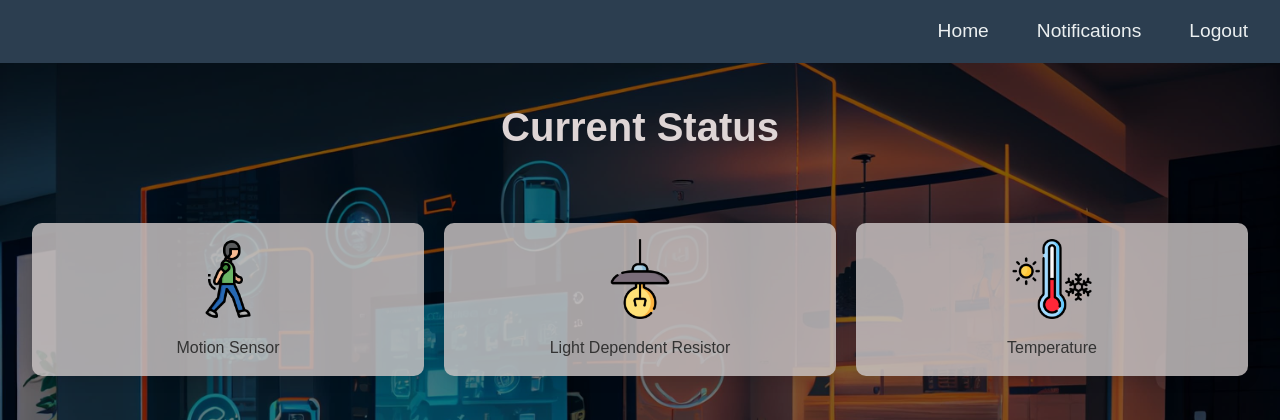
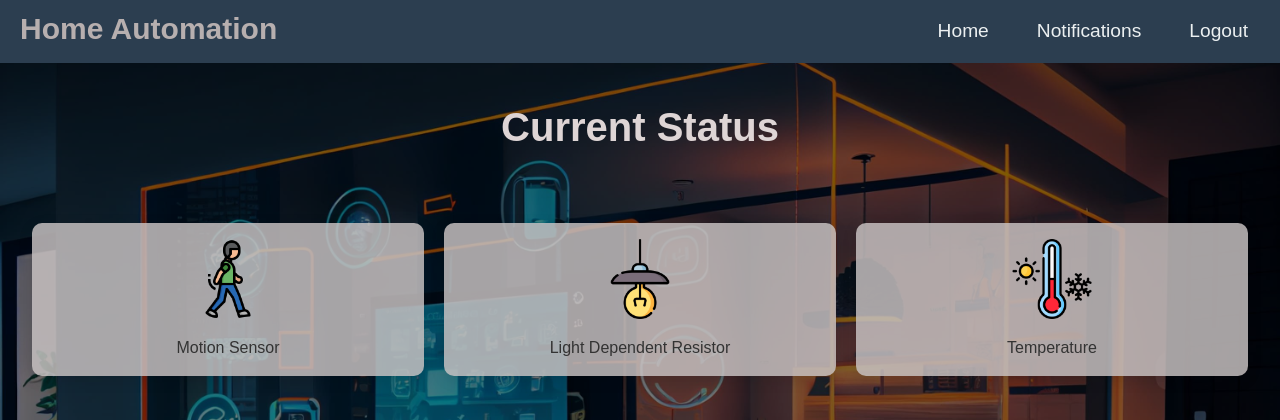
Before and after one commit to anggeching/home-control, a PHP site: page /front-end/home.php in a window 1280 px wide. Shown: the top 420 px of the page. Run offline with PHP 8.4, Linux system fonts and the light colour scheme; data that the repository does not hold is empty.

Commit message:
home automation

```diff
--- a/css/style.css
+++ b/css/style.css
@@ -25,6 +25,14 @@ nav {
   padding: 1rem;
   display: flex;
   justify-content: flex-end; /* Align the nav items to the right */
+}
+
+nav h2 {
+  position: absolute;
+  top: -20px;
+  left: 20px;
+  font-size: 30px;
+  color: #b7afaf;
 }
 
 nav ul {
@@ -137,7 +145,6 @@ nav ul li a:hover {
 
 
 
-
 /* Status Wrapper */
 .status-wrapper {
   display: flex;
@@ -173,7 +180,6 @@ nav ul li a:hover {
   color: #333;
   font-weight: bold; /* Added bold text */
 }
-
 
 
 /* Notifications Section Styling */
--- a/front-end/home.php
+++ b/front-end/home.php
@@ -15,6 +15,7 @@
 </head>
 <body>
     <nav>
+    <h2>Home Automation</h2>
         <ul>
             <li><a href="#">Home</a></li>
             <li><a href="notif.html">Notifications</a></li>
--- a/js/clickable.js
+++ b/js/clickable.js
@@ -1,7 +1,6 @@
 document.addEventListener('DOMContentLoaded', function() {
     const signUpBtn = document.getElementById('signUpBtn');
     const logInBtn = document.getElementById('logInBtn');
-    const dialogBox = document.getElementById('dialogBox');
     const userBtn = document.getElementById('userBtn');
     const adminBtn = document.getElementById('adminBtn');
     const signUpForm = document.getElementById('signUpForm');
@@ -52,7 +51,6 @@ document.addEventListener('DOMContentLoaded', function() {
 });
 
 
-
 document.getElementById('signUpBtn').addEventListener('click', function() {
     document.getElementById('signUpForm').style.display = 'block';
     document.getElementById('logInForm').style.display = 'none';
```
Also changed, not shown: index.php (+3 -10 lines).
